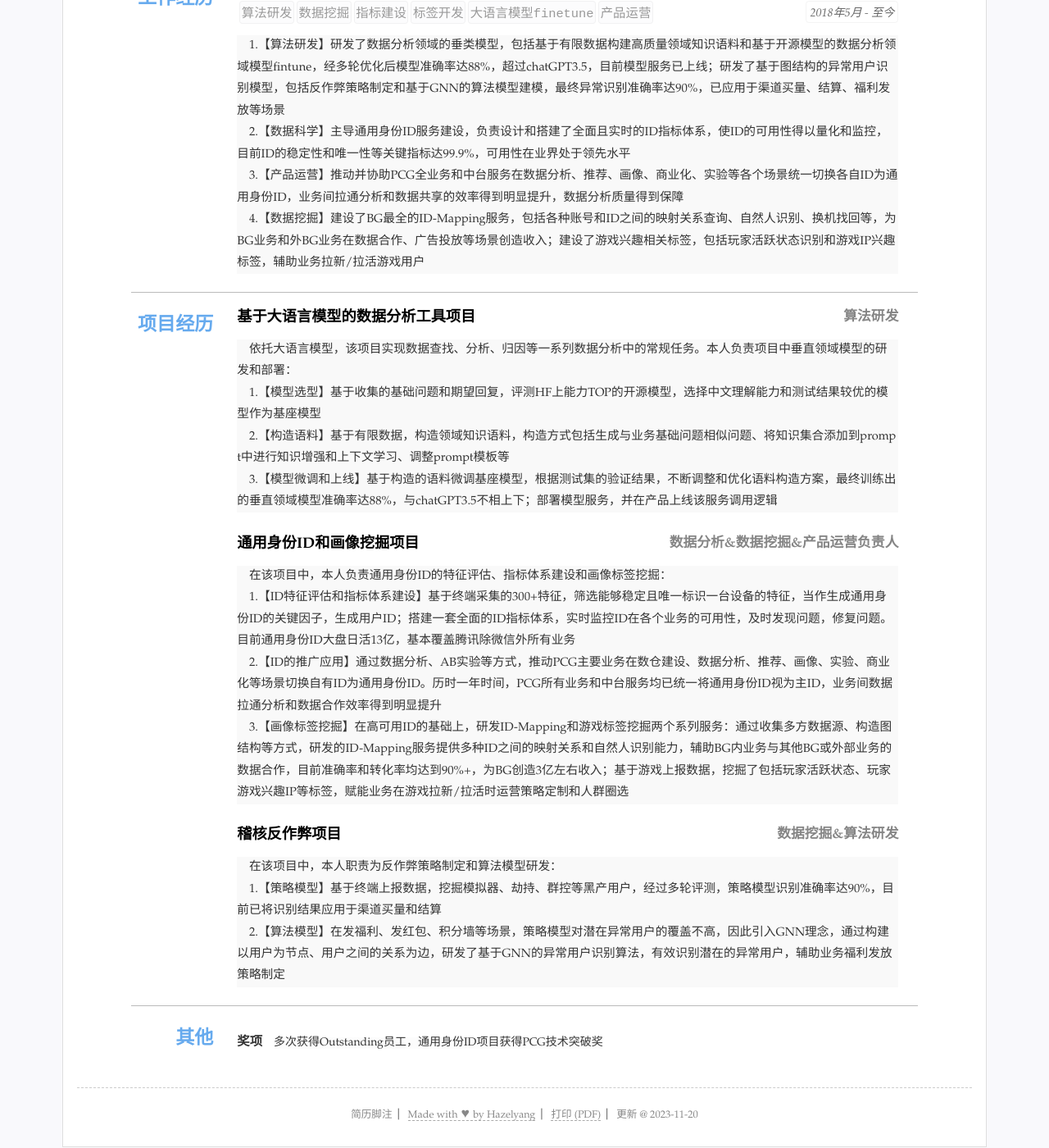
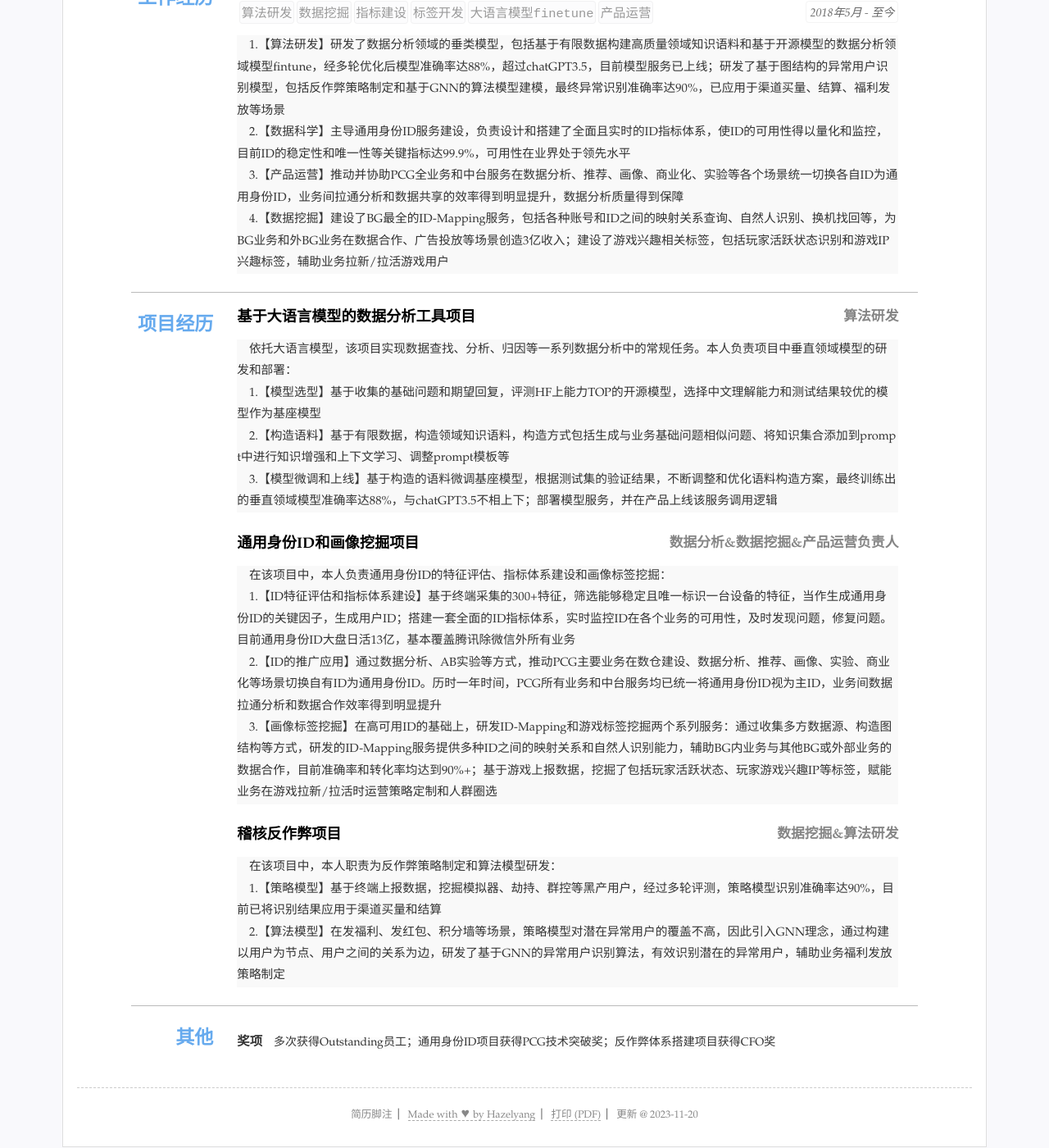
Before and after one commit to wenruity/resume1, a Jekyll site: the page built from index.html, in a window 1280 px wide and 1400 px high, scrolled down 737 px. Shown: the whole window at 82% size. Built offline with Jekyll 4.4.1, drawn with Linux system fonts in a browser that asks for light colours.

Commit message:
Update resume.yml

```diff
--- a/_data/resume.yml
+++ b/_data/resume.yml
@@ -78,7 +78,7 @@ main: #简历主要内容，
     detail: 1.【算法研发】研发了数据分析领域的垂类模型，包括基于有限数据构建高质量领域知识语料和基于开源模型的数据分析领域模型fintune，经多轮优化后模型准确率达88%，超过chatGPT3.5，目前模型服务已上线；研发了基于图结构的异常用户识别模型，包括反作弊策略制定和基于GNN的算法模型建模，最终异常识别准确率达90%，已应用于渠道买量、结算、福利发放等场景 <br>  &nbsp &nbsp
             2.【数据科学】主导通用身份ID服务建设，负责设计和搭建了全面且实时的ID指标体系，使ID的可用性得以量化和监控，目前ID的稳定性和唯一性等关键指标达99.9%，可用性在业界处于领先水平 <br>  &nbsp &nbsp
             3.【产品运营】推动并协助PCG全业务和中台服务在数据分析、推荐、画像、商业化、实验等各个场景统一切换各自ID为通用身份ID，业务间拉通分析和数据共享的效率得到明显提升，数据分析质量得到保障 <br>  &nbsp &nbsp
-            4.【数据挖掘】建设了BG最全的ID-Mapping服务，包括各种账号和ID之间的映射关系查询、自然人识别、换机找回等，为BG业务和外BG业务在数据合作、广告投放等场景创造收入；建设了游戏兴趣相关标签，包括玩家活跃状态识别和游戏IP兴趣标签，辅助业务拉新/拉活游戏用户
+            4.【数据挖掘】建设了BG最全的ID-Mapping服务，包括各种账号和ID之间的映射关系查询、自然人识别、换机找回等，为BG业务和外BG业务在数据合作、广告投放等场景创造3亿收入；建设了游戏兴趣相关标签，包括玩家活跃状态识别和游戏IP兴趣标签，辅助业务拉新/拉活游戏用户
 
 
   # - title: 腾讯 PCG - 基于大语言模型的数据分析工具项目，算法研发
@@ -141,7 +141,7 @@ main: #简历主要内容，
     detail: 在该项目中，本人负责通用身份ID的特征评估、指标体系建设和画像标签挖掘： <br>  &nbsp &nbsp
             1.【ID特征评估和指标体系建设】基于终端采集的300+特征，筛选能够稳定且唯一标识一台设备的特征，当作生成通用身份ID的关键因子，生成用户ID；搭建一套全面的ID指标体系，实时监控ID在各个业务的可用性，及时发现问题，修复问题。目前通用身份ID大盘日活13亿，基本覆盖腾讯除微信外所有业务 <br>  &nbsp &nbsp
             2.【ID的推广应用】通过数据分析、AB实验等方式，推动PCG主要业务在数仓建设、数据分析、推荐、画像、实验、商业化等场景切换自有ID为通用身份ID。历时一年时间，PCG所有业务和中台服务均已统一将通用身份ID视为主ID，业务间数据拉通分析和数据合作效率得到明显提升 <br>  &nbsp &nbsp
-            3.【画像标签挖掘】在高可用ID的基础上，研发ID-Mapping和游戏标签挖掘两个系列服务：通过收集多方数据源、构造图结构等方式，研发的ID-Mapping服务提供多种ID之间的映射关系和自然人识别能力，辅助BG内业务与其他BG或外部业务的数据合作，目前准确率和转化率均达到90%+，为BG创造3亿左右收入；基于游戏上报数据，挖掘了包括玩家活跃状态、玩家游戏兴趣IP等标签，赋能业务在游戏拉新/拉活时运营策略定制和人群圈选
+            3.【画像标签挖掘】在高可用ID的基础上，研发ID-Mapping和游戏标签挖掘两个系列服务：通过收集多方数据源、构造图结构等方式，研发的ID-Mapping服务提供多种ID之间的映射关系和自然人识别能力，辅助BG内业务与其他BG或外部业务的数据合作，目前准确率和转化率均达到90%+；基于游戏上报数据，挖掘了包括玩家活跃状态、玩家游戏兴趣IP等标签，赋能业务在游戏拉新/拉活时运营策略定制和人群圈选
     sub: 数据分析&数据挖掘&产品运营负责人
 
   - title: 稽核反作弊项目
@@ -160,7 +160,7 @@ others: #其他列表显示
   content: #选择需要的格式
   -
   - title: "奖项"
-    text: "多次获得Outstanding员工，通用身份ID项目获得PCG技术突破奖"
+    text: "多次获得Outstanding员工；通用身份ID项目获得PCG技术突破奖；反作弊体系搭建项目获得CFO奖"
 
   #   items: #单行列表
   #   - 睡觉
```
